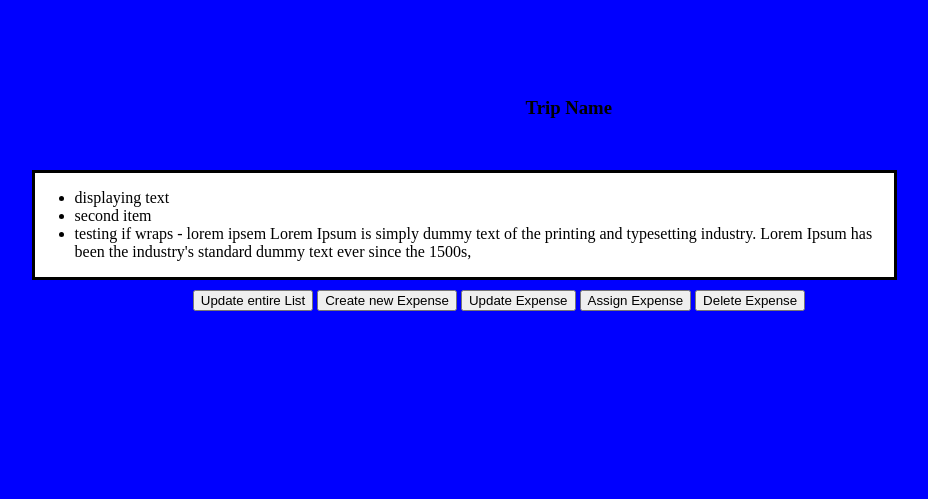
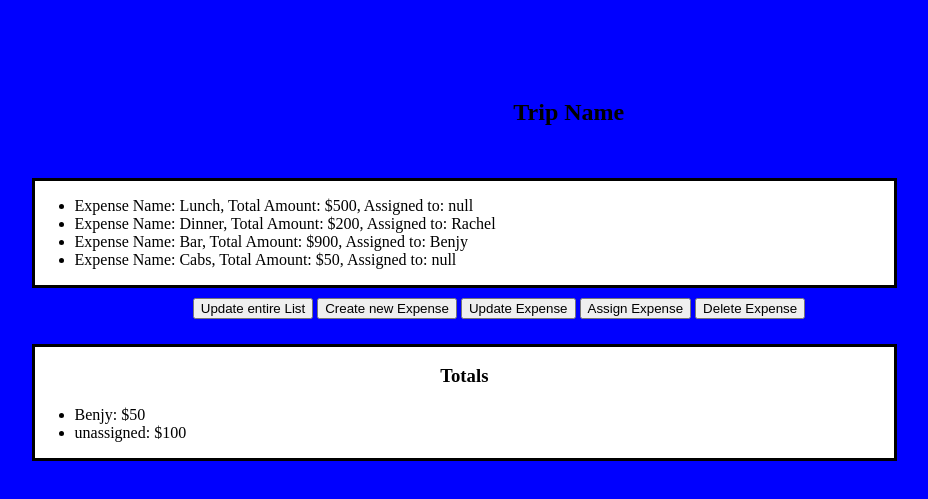
Before and after one commit to sbschechner/capstone-backend, a website: page public/index.html in a window 1280 px wide. Both pictures are taken after a click on the button "Update entire List". Shown: the part 61-560 px from the top of the page, without its empty margins (166-1094 px from the left). Drawn offline with nearby package versions, Linux system fonts and the light colour scheme.

Commit message:
wire frame with mock API Get request

```diff
--- a/public/client.js
+++ b/public/client.js
@@ -1 +1,59 @@
-client.js
+
+var mockApiData = { //eessentially this is going to be my schema for the expenses
+	"groupExpenses" : [
+		{
+			"id": "1111111",
+			"name" : "Lunch",
+			"expenseAmount" : "$500",
+			"assignee" : null
+		},
+		{
+			"id": "222222",
+			"name" : "Dinner",
+			"expenseAmount" : "$200",
+			"assignee" : "Rachel"
+		},
+		{
+			"id": "3333333",
+			"name" : "Bar",
+			"expenseAmount" : "$900",
+			"assignee" : "Benjy"
+		},
+		{
+			"id": "444444",
+			"name" : "Cabs",
+			"expenseAmount" : "$50",
+			"assignee" : null
+		},
+	]
+};
+
+
+//since other buttons will requie a modal, I am going to connect only the update all button which should connect to the DB
+
+function getAllExpenses(callBack){ //will make this an AJAX call when actually set up API
+	setTimeout(function(){
+		callBack(mockApiData)
+	}, 100);
+}
+
+function displayExpenses(data){ //takes the info and puts it into the li format I have
+	$(".text-display").empty();
+	for (index in data.groupExpenses){
+		$(".text-display").append(
+			"<li>" + "Expense Name: " + data.groupExpenses[index].name +
+			", Total Amount: "+ data.groupExpenses[index].expenseAmount +
+			",  Assigned to: " + data.groupExpenses[index].assignee +
+			"</li>"
+			);
+	}
+}
+
+function getAndDisplayExpenses(){
+	getAllExpenses(displayExpenses);
+}
+
+$(".update-overall-button").click(function(){ //adding the functionality of the update overall button
+	console.log("adding items");
+	getAndDisplayExpenses();
+});
--- a/public/index.html
+++ b/public/index.html
@@ -16,9 +16,9 @@
 </header>
 
 <div class="display-container">
-	<h3 class="expense-group-title">
+	<h2 class="expense-group-title">
 		Trip Name
-	</h3>
+	</h2>
 	<div class="text-display-area">
 		<ul class="text-display">
 			<li>
@@ -50,6 +50,21 @@
 				Delete Expense
 			</button>
 		</div>
+
+		<div class="totals-display-area">
+			<h3 class="totals-header">
+			Totals
+			</h3>
+			<ul class="totals-display">
+				<li>
+					Benjy: $50
+				</li>
+				<li>
+					unassigned: $100
+				</li>
+			</ul>
+
+		</div>
 </div>
 
 
--- a/public/style.css
+++ b/public/style.css
@@ -22,8 +22,22 @@ background-color: blue;
 	background: white;
 	width: 80%;
 	margin-bottom: 10px;
+	max-height: 450px;
+	overflow: auto;
 }
 
 .button-bar{
 	padding-left: 15%;
 }
+
+.totals-display-area{
+	border: solid;
+	background: white;
+	width: 80%;
+	overflow: auto;
+	margin-top: 25px;
+}
+
+.totals-header{
+	text-align: center;
+}
```
